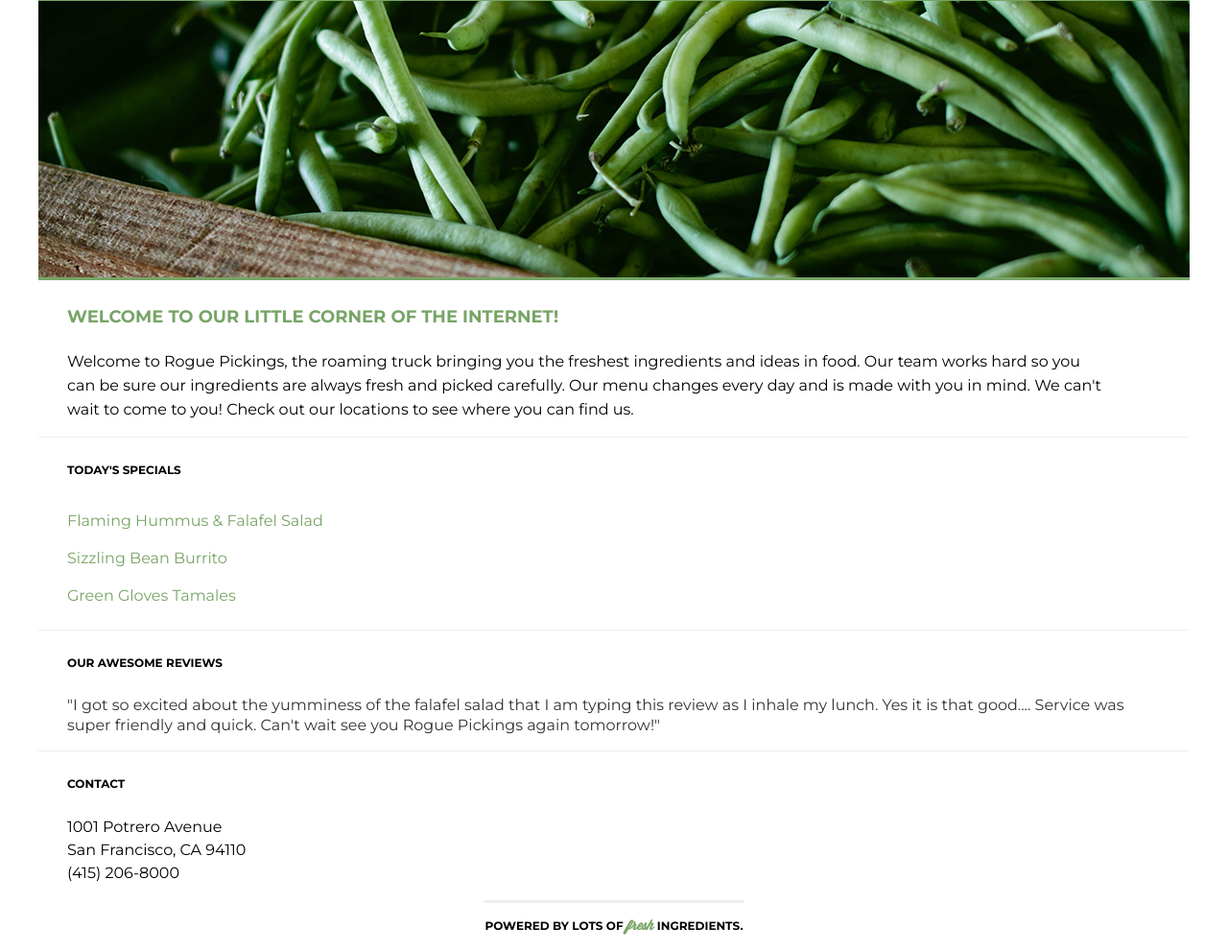
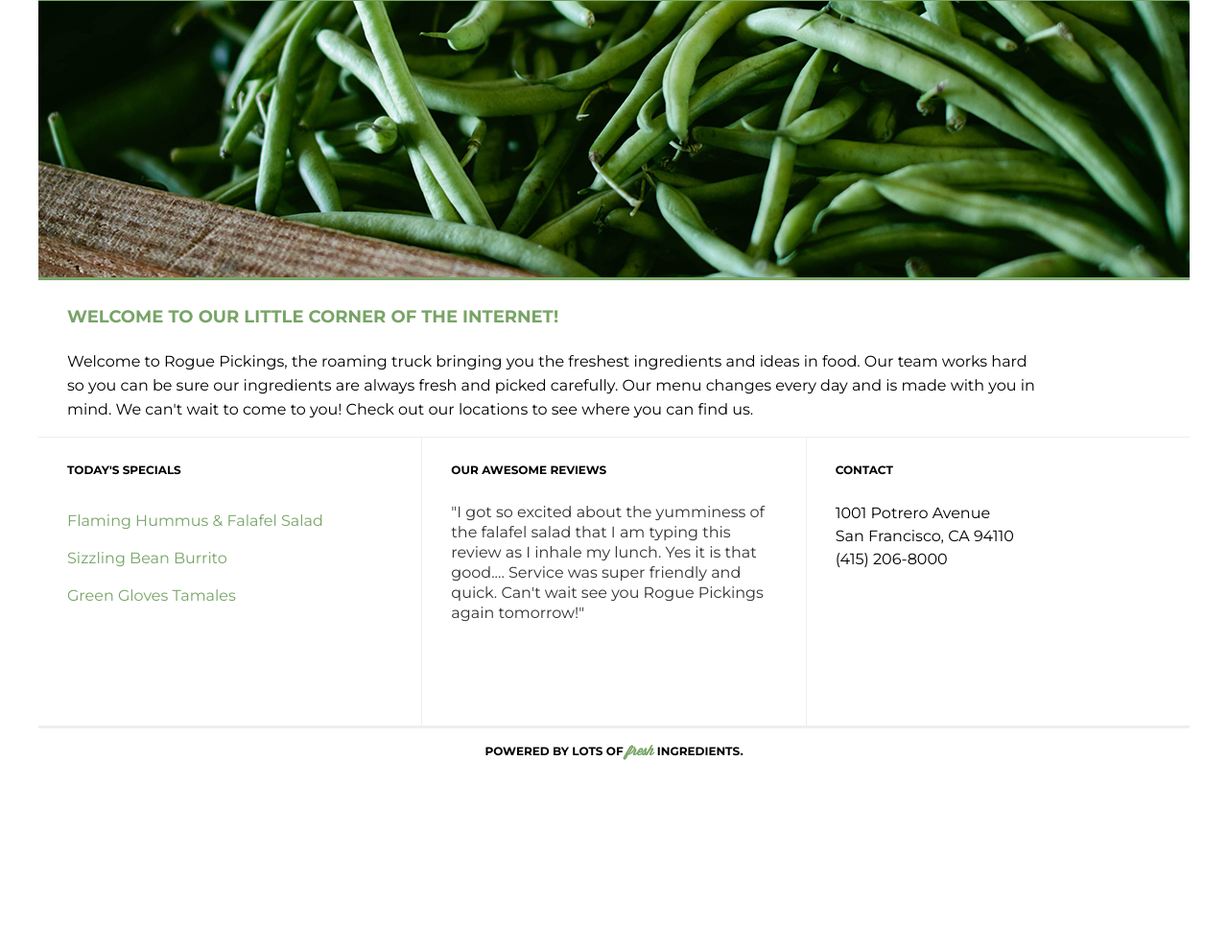
Before and after one commit to Francesca-E/rogue-pickings-responsive, a plain HTML site: page index.html in a window 1280 px wide. Shown: the part 438-1429 px from the top of the page at 96% size. After the commit the page ends 1247 px from the top, so only its background shows below. Drawn offline with Linux system fonts and the light colour scheme.

Commit message:
ipad changes made

```diff
--- a/css/main2.css
+++ b/css/main2.css
@@ -97,6 +97,7 @@ header nav ul li a{
 .top-section,
 .bottom-section {
 	margin: 0 auto;
+	width:100%;
 }
 
 .main-image {
@@ -124,7 +125,7 @@ header nav ul li a{
 	font-size: 16px;
 	line-height: 25px;
 	display: flex;
-	width:90%;
+	width:85%;
 	justify-content: flex-start;
 
 
@@ -133,8 +134,8 @@ header nav ul li a{
 .section-one,
 .section-two,
 .section-three {
-	width: auto;
-	height: auto;
+	width: 85%;
+	height: 100%;
 	border-top: 1px solid #eee;
 }
 
@@ -177,6 +178,7 @@ header nav ul li a{
 /*The widths are in a percentage!*/
 footer {
 	height: 50px;
+	width:100%;
 	border-top: 3px solid #eee;
 	margin: 0 auto;
 	clear: both;
@@ -188,3 +190,35 @@ footer span {
 	color: #77a466;
 	font-size: 14px;
 }
+
+@media all and (min-width:768px){
+
+/* first define the flex container and then the child elements */
+	.bottom-section{
+	display: flex;
+	justify-content: center;
+	align-items: center;
+	flex-flow:row wrap;
+	justify-content: space-around;
+	}
+
+	.section-one,
+	.section-two,
+	.section-three {
+	    flex: 1 1;
+	    flex-basis:30%;
+			height: 300px;
+
+	  }
+
+		.section-one,
+		.section-two{
+			border-right: 1px solid #eee;
+		}
+
+
+}
+@media all and (min-width:1200px) {
+    /* Desktop styles here */
+
+}
```
